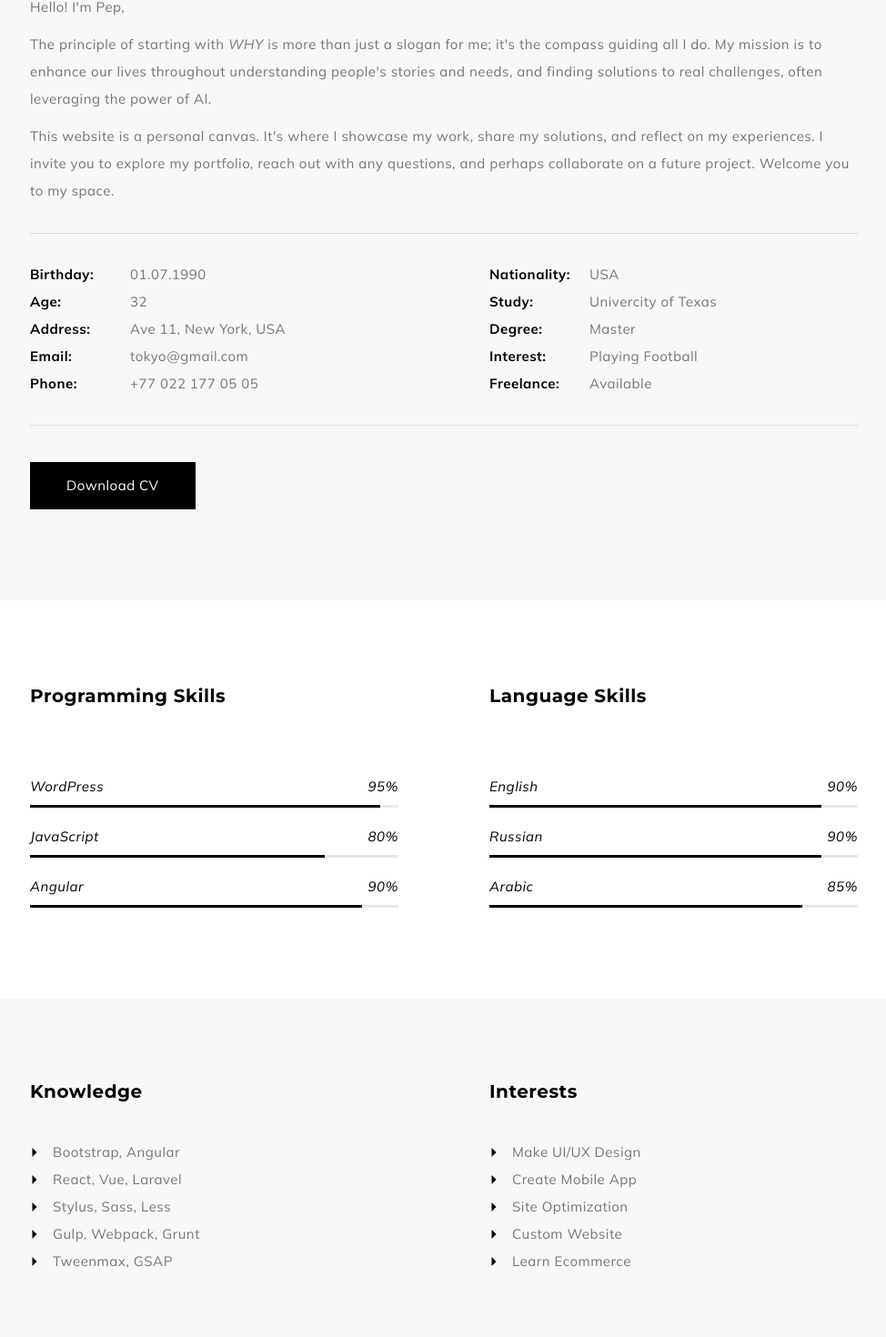
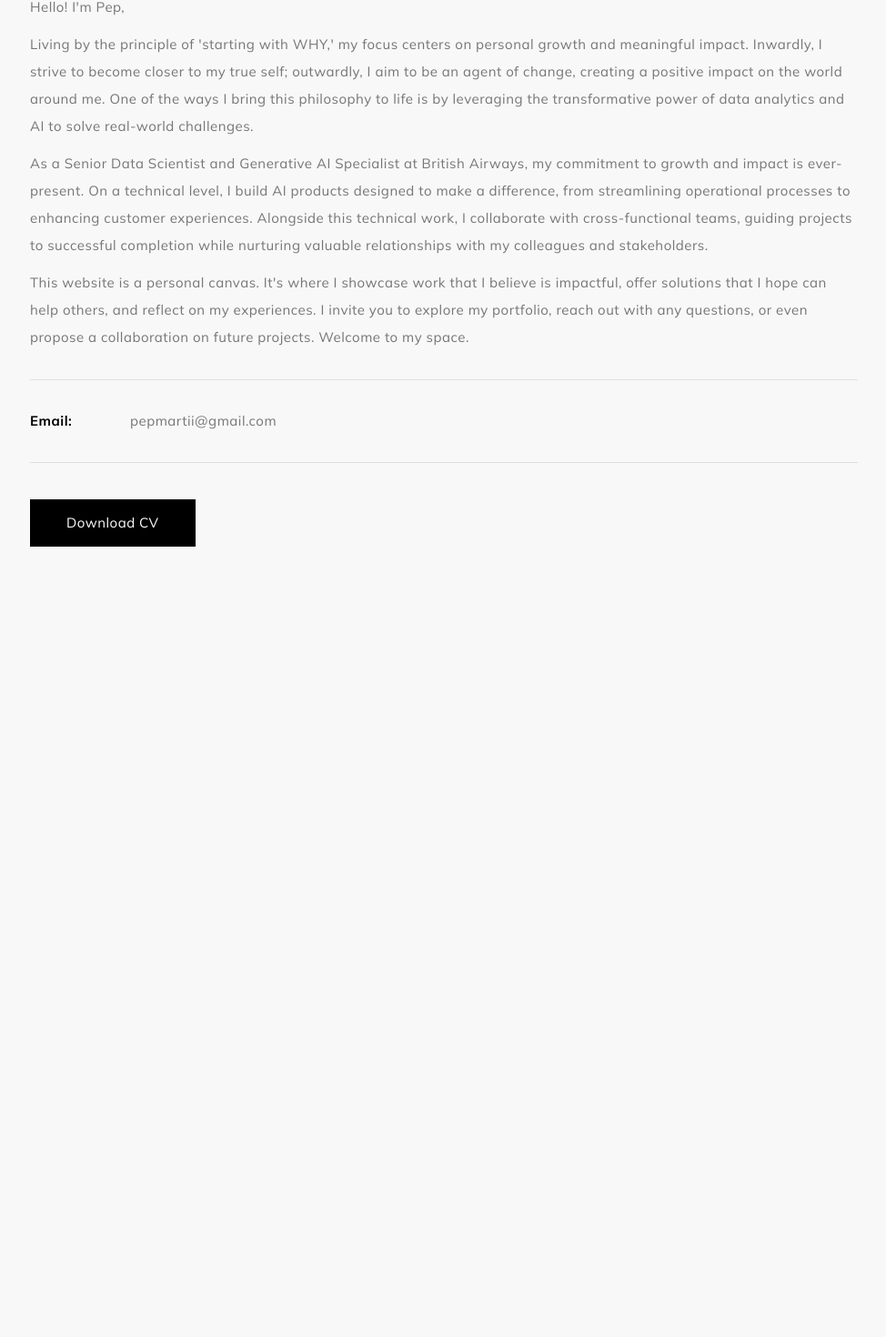
Before and after one commit to pmascaro/PepTech-frontend-nextjs, a Next.js app: page /about in a window 1280 px wide. Shown: the part 916-2386 px from the top of the page at 91% size, without its empty margins (297-1271 px from the left). After the commit the page ends 1617 px from the top, so only its background shows below. Built offline with nearby package versions, Linux system fonts and the light colour scheme.

Commit message:
Enhanced About page

```diff
--- a/components/about/Intro.jsx
+++ b/components/about/Intro.jsx
@@ -11,14 +11,21 @@ const Intro = () => {
         Hello! I&apos;m Pep,
         </p>
         <p>
-        The principle of starting with <i>WHY</i> is more than just a slogan for me;
-        it&apos;s the compass guiding all I do.
-        My mission is to enhance our lives throughout understanding people&apos;s stories and needs, and finding solutions to real challenges,
-        often leveraging the power of AI.
+        Living by the principle of 'starting with WHY,' my focus centers on personal growth and meaningful impact.
+        Inwardly, I strive to become closer to my true self; outwardly, I aim to be an agent of change, creating a positive
+        impact on the world around me. One of the ways I bring this philosophy to life is by leveraging the transformative
+        power of data analytics and AI to solve real-world challenges.
         </p>
         <p>
-        This website is a personal canvas. It&apos;s where I showcase my work, share my solutions, and reflect on my experiences.
-        I invite you to explore my portfolio, reach out with any questions, and perhaps collaborate on a future project. Welcome you to my space.
+        As a Senior Data Scientist and Generative AI Specialist at British Airways, my commitment to growth and impact is ever-present.
+        On a technical level, I build AI products designed to make a difference, from streamlining operational processes to
+        enhancing customer experiences. Alongside this technical work, I collaborate with cross-functional teams, guiding projects to
+        successful completion while nurturing valuable relationships with my colleagues and stakeholders.
+        </p>
+        <p>
+        This website is a personal canvas. It&apos;s where I showcase work that I believe is impactful, offer solutions that I hope can help others,
+        and reflect on my experiences.
+        I invite you to explore my portfolio, reach out with any questions, or even propose a collaboration on future projects. Welcome to my space.
         {/* My vision is that while individual efforts can shine, it&apos;s the impact we have on others  */}
         {/* that truly defines us. */}
         </p>
--- a/components/about/PersonalInfo.jsx
+++ b/components/about/PersonalInfo.jsx
@@ -7,69 +7,73 @@ const PersonalInfo = () => {
       colClass: "left",
       info: [
         {
-          id: 1,
-          name: "Birthday",
-          content: "01.07.1990",
-        },
-        {
-          id: 2,
-          name: "Age",
-          content: "32",
-        },
-        {
-          id: 3,
-          name: "Address",
-          content: "Ave 11, New York, USA",
-        },
-        {
           id: 4,
           name: "Email",
           content: (
             <>
-              <a href="mailto:tokyo@gmail.com">tokyo@gmail.com</a>
+              <a href="mailto:tokyo@gmail.com">pepmartii@gmail.com</a>
             </>
           ),
         },
-        {
-          id: 5,
-          name: "Phone",
-          content: (
-            <>
-              <a href="tel:+77 022 177 05 05">+77 022 177 05 05</a>
-            </>
-          ),
-        },
+        // {
+        //   id: 2,
+        //   name: "Age",
+        //   content: "30",
+        // },
+        // {
+        //   id: 3,
+        //   name: "Address",
+        //   content: "Ave 11, New York, USA",
+        // },
+        // {
+        //   id: 4,
+        //   name: "Email",
+        //   content: (
+        //     <>
+        //       <a href="mailto:tokyo@gmail.com">pepmartii@gmail.com</a>
+        //     </>
+        //   ),
+        // },
+        // {
+        //   id: 5,
+        //   name: "Phone",
+        //   content: (
+        //     <>
+        //       <a href="tel:+77 022 177 05 05">+44 75</a>
+        //     </>
+        //   ),
+        // },
       ],
     },
     {
       id: 2,
       colClass: "right",
       info: [
-        {
-          id: 1,
-          name: "Nationality",
-          content: "USA",
-        },
-        {
-          id: 2,
-          name: "Study",
-          content: "Univercity of Texas",
-        },
-        {
-          id: 3,
-          name: "Degree",
-          content: "Master",
-        },
-        {
-          id: 4,
-          name: "Interest",
-          content: "Playing Football",
-        },
-        {
-          id: 5,
-          name: "Freelance",
-          content: "Available",
-        },
+        //{
+          // id: 1,
+          // name: "Nationality",
+          // content: "Spanish",
+        //},
+        // {
+        //   id: 2,
+        //   name: "Study",
+        //   content: "University of Barcelona",
+        // },
+        // {
+        //   id: 3,
+        //   name: "Degree",
+        //   content: "Master",
+        // }
+        // {
+        //   id: 4,
+        //   name: "Interest",
+        //   content: "Playing Football",
+        // },
+        // {
+        //   id: 5,
+        //   name: "Freelance",
+        //   content: "Available",
+        // },
       ],
     },
   ];
--- a/components/about/index.jsx
+++ b/components/about/index.jsx
@@ -39,45 +39,44 @@ const AboutMain = () => {
       </div>
       {/* End .container */}
 
-      <div className="tokyo_tm_progressbox">
-        <div className="container">
-          <div className="in">
-            <Skills />
-          </div>
+      {/* <div className="tokyo_tm_progressbox"> */}
+          {/* <div className="in"> */}
+            {/* <Skills /> */}
+          {/* </div> */}
           {/* End in */}
-        </div>
+        {/* </div> */}
         {/* End .container */}
-      </div>
+      {/* </div> */}
       {/* End tokyo_tm_progressbox */}
 
-      <div className="tokyo_tm_skillbox">
-        <div className="container">
-          <div className="in">
-            <KnowledgeInterest />
-          </div>
-        </div>
-      </div>
+      {/* <div className="tokyo_tm_skillbox"> */}
+        {/* <div className="container"> */}
+          {/* <div className="in"> */}
+            {/* <KnowledgeInterest /> */}
+          {/* </div> */}
+        {/* </div> */}
+      {/* </div> */}
       {/* End .tokyo_tm_skillbox */}
 
-      <div className="tokyo_tm_resumebox">
-        <div className="container">
-          <div className="in">
-            <Resume />
-          </div>
-        </div>
-      </div>
+      {/* <div className="tokyo_tm_resumebox"> */}
+        {/* <div className="container"> */}
+          {/* <div className="in"> */}
+            {/* <Resume /> */}
+          {/* </div> */}
+        {/* </div> */}
+      {/* </div> */}
       {/* End tokyo_tm_resumebox */}
 
-      <div className="tokyo_tm_testimonials">
-        <div className="container">
-          <div className="tokyo_section_title">
-            <h3>Testimonials</h3>
-          </div>
-          <div className="list">
-            <Testimonial />
-          </div>
-        </div>
-      </div>
+      {/* <div className="tokyo_tm_testimonials"> */}
+        {/* <div className="container"> */}
+          {/* <div className="tokyo_section_title"> */}
+            {/* <h3>Testimonials</h3> */}
+          {/* </div> */}
+          {/* <div className="list"> */}
+            {/* <Testimonial /> */}
+          {/* </div> */}
+        {/* </div> */}
+      {/* </div> */}
       {/* End tokyo_tm_testimonials */}
 
       {/* /ABOUT */}
```
